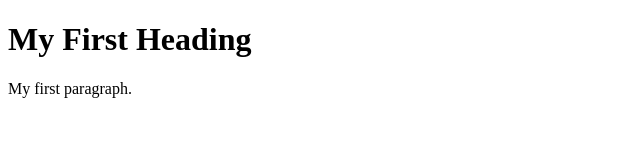
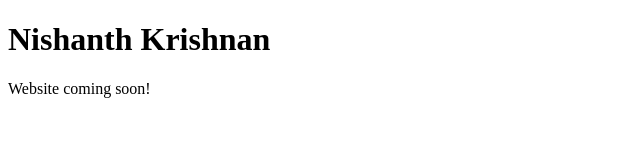
Before and after one commit to crypticvanilla/website, a plain HTML site: page index.html in a window 1280 px wide. Shown: the whole page, without its empty margins (0-640 px from the left). Drawn offline with Linux system fonts and the light colour scheme.

Commit message:
Update index.html

```diff
--- a/index.html
+++ b/index.html
@@ -2,8 +2,8 @@
 <html>
 <body>
 
-<h1>My First Heading</h1>
-<p>My first paragraph.</p>
+<h1>Nishanth Krishnan</h1>
+<p>Website coming soon!</p>
 
 </body>
 </html>
```
